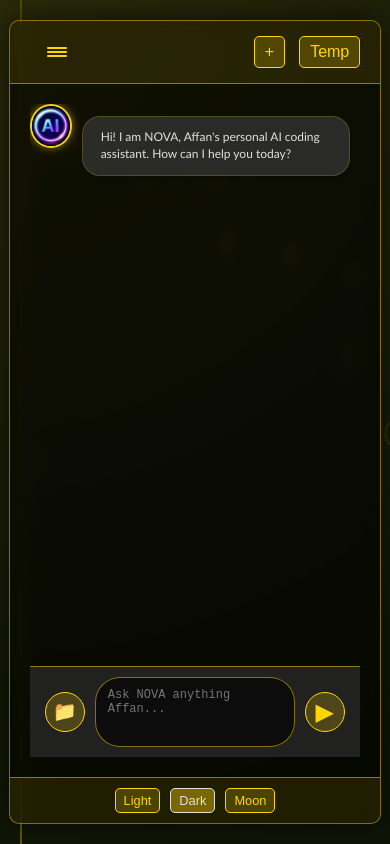
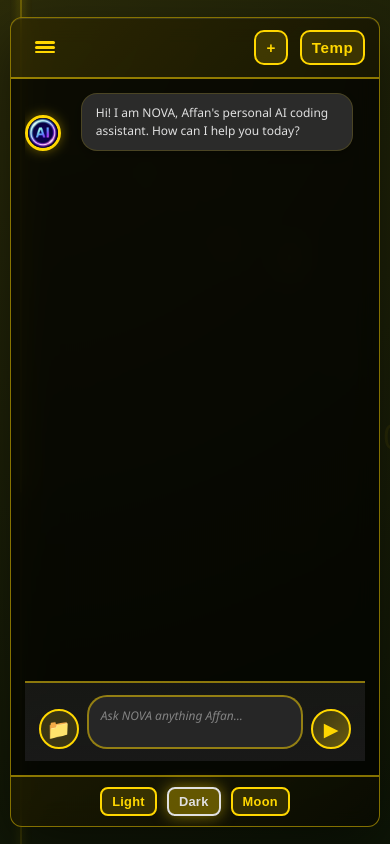
Before and after one commit to affan675/10_ai_frontend, a plain HTML site: page index.html in a window 390 px wide. Shown: the top 844 px of the page. Drawn offline with Linux system fonts and the light colour scheme; a web font is replaced by a local one.

Commit message:
🎨 Enhance UI with modern design, better animations, improved shadows, and polished interactions

```diff
--- a/style.css
+++ b/style.css
@@ -1,83 +1,89 @@
-/* General Body and Font Styling */
+/* ==================== GENERAL STYLING ==================== */
+* {
+    margin: 0;
+    padding: 0;
+    box-sizing: border-box;
+}
+
 body {
-    margin: 0;
-    font-family: 'Calibri', sans-serif;
-    color: #E0E0E0; /* Default text color for dark themes */
-    overflow: hidden; /* Hide scrollbars, as effects will cover full screen */
+    font-family: 'Segoe UI', Tahoma, Geneva, Verdana, sans-serif;
+    color: #E0E0E0;
+    overflow: hidden;
     display: flex;
     justify-content: center;
     align-items: center;
     min-height: 100vh;
-    background-color: #1a1a1a; /* Fallback for background */
-    position: relative; /* For positioning absolute children */
+    background-color: #1a1a1a;
+    position: relative;
 }
 
-/* Base Theme Variables (Dark Theme - Default) */
+/* ==================== THEME VARIABLES ==================== */
 :root {
-    --primary-color: #FFD700; /* Gold/Yellow - JARVIS-like accent */
-    --secondary-color: #B8860B; /* DarkGoldenrod - mixed brown */
-    --background-start: #362602; /* Deep brown-yellow for gradient start */
-    --background-end: #0c0800; /* Darker brown-yellow for gradient end */
+    --primary-color: #FFD700;
+    --secondary-color: #B8860B;
+    --background-start: #362602;
+    --background-end: #0c0800;
     --text-color: #E0E0E0;
-    --ai-message-bg: rgba(50, 50, 50, 0.8);
-    --user-message-bg: rgba(80, 80, 80, 0.8);
-    --input-bg: rgba(40, 40, 40, 0.8);
+    --ai-message-bg: rgba(50, 50, 50, 0.85);
+    --user-message-bg: rgba(70, 100, 150, 0.85);
+    --input-bg: rgba(40, 40, 40, 0.9);
     --border-color: rgba(255, 215, 0, 0.5);
-    --button-bg: rgba(255, 215, 0, 0.2);
-    --button-hover-bg: rgba(255, 215, 0, 0.4);
-    --hacker-effect-color: rgba(255, 215, 0, 0.6);
+    --button-bg: rgba(255, 215, 0, 0.15);
+    --button-hover-bg: rgba(255, 215, 0, 0.35);
+    --hacker-effect-color: rgba(255, 215, 0, 0.5);
     --line-effect-color: rgba(255, 215, 0, 0.3);
 }
 
 /* Light Theme */
 body.light-theme {
-    --primary-color: #007bff;
-    --secondary-color: #6c757d;
-    --background-start: #f0f8ff;
+    --primary-color: #0078D4;
+    --secondary-color: #50E3C2;
+    --background-start: #f5f7fa;
     --background-end: #ffffff;
-    --text-color: #333333;
-    --ai-message-bg: rgba(240, 240, 240, 0.9);
-    --user-message-bg: rgba(220, 220, 220, 0.9);
-    --input-bg: rgba(255, 255, 255, 0.9);
-    --border-color: rgba(0, 123, 255, 0.5);
-    --button-bg: rgba(0, 123, 255, 0.1);
-    --button-hover-bg: rgba(0, 123, 255, 0.2);
-    --hacker-effect-color: rgba(0, 123, 255, 0.6);
-    --line-effect-color: rgba(0, 123, 255, 0.3);
+    --text-color: #1a1a1a;
+    --ai-message-bg: rgba(230, 240, 250, 0.95);
+    --user-message-bg: rgba(200, 230, 255, 0.95);
+    --input-bg: rgba(255, 255, 255, 0.95);
+    --border-color: rgba(0, 120, 212, 0.4);
+    --button-bg: rgba(0, 120, 212, 0.1);
+    --button-hover-bg: rgba(0, 120, 212, 0.2);
+    --hacker-effect-color: rgba(0, 120, 212, 0.4);
+    --line-effect-color: rgba(0, 120, 212, 0.2);
 }
 
 /* Moon Theme */
 body.moon-theme {
-    --primary-color: #9370DB; /* MediumPurple */
-    --secondary-color: #8A2BE2; /* BlueViolet */
-    --background-start: #191970; /* MidnightBlue */
-    --background-end: #483D8B; /* DarkSlateBlue */
-    --text-color: #E6E6FA; /* Lavender */
-    --ai-message-bg: rgba(30, 30, 70, 0.8);
-    --user-message-bg: rgba(60, 60, 100, 0.8);
-    --input-bg: rgba(20, 20, 60, 0.8);
-    --border-color: rgba(147, 112, 219, 0.6);
-    --button-bg: rgba(147, 112, 219, 0.2);
-    --button-hover-bg: rgba(147, 112, 219, 0.4);
-    --hacker-effect-color: rgba(147, 112, 219, 0.6);
-    --line-effect-color: rgba(147, 112, 219, 0.3);
+    --primary-color: #9D4EDD;
+    --secondary-color: #3A86FF;
+    --background-start: #0D0221;
+    --background-end: #240046;
+    --text-color: #E8E0FF;
+    --ai-message-bg: rgba(30, 20, 60, 0.9);
+    --user-message-bg: rgba(60, 40, 100, 0.9);
+    --input-bg: rgba(20, 10, 50, 0.95);
+    --border-color: rgba(157, 78, 221, 0.6);
+    --button-bg: rgba(157, 78, 221, 0.2);
+    --button-hover-bg: rgba(157, 78, 221, 0.4);
+    --hacker-effect-color: rgba(157, 78, 221, 0.5);
+    --line-effect-color: rgba(157, 78, 221, 0.3);
 }
 
-/* Background Animations and Overlays */
+/* ==================== BACKGROUND & EFFECTS ==================== */
 #gradient-background {
     position: absolute;
     top: 0;
     left: 0;
     width: 100%;
     height: 100%;
-    z-index: -3; /* Below everything else */
+    z-index: -3;
     background: radial-gradient(circle at top left, var(--background-start) 0%, var(--background-end) 100%);
-    animation: backgroundShift 20s infinite alternate; /* Will be refined in JS */
+    animation: backgroundShift 25s infinite alternate ease-in-out;
 }
 
 @keyframes backgroundShift {
-    0% { background-position: 0% 0%; }
-    100% { background-position: 100% 100%; }
+    0% { filter: brightness(1); }
+    50% { filter: brightness(1.1); }
+    100% { filter: brightness(0.95); }
 }
 
 .hacker-effect-overlay {
@@ -86,266 +92,400 @@ body.moon-theme {
     left: 0;
     width: 100%;
     height: 100%;
-    z-index: -2; /* Below content, above main background */
-    pointer-events: none; /* Allows clicks to pass through */
-    overflow: hidden; /* Contain falling characters */
+    z-index: -2;
+    pointer-events: none;
+    overflow: hidden;
 }
 
 .line-effect-left, .line-effect-right {
     position: absolute;
-    width: 2px; /* Thin line */
+    width: 2px;
     background: var(--line-effect-color);
-    z-index: -1; /* Above background, below content */
-    opacity: 0.7;
+    z-index: -1;
+    opacity: 0.5;
     pointer-events: none;
-    animation: lineMove 15s infinite linear;
+    animation: lineMove 18s infinite linear;
+    box-shadow: 0 0 10px var(--hacker-effect-color);
 }
 
 .line-effect-left {
     left: 10%;
-    height: 120%; /* Extend beyond viewport */
-    top: -10%;
-    transform-origin: top;
+    height: 150%;
+    top: -25%;
 }
 
 .line-effect-right {
     right: 10%;
-    height: 120%; /* Extend beyond viewport */
-    top: -10%;
-    animation-delay: 7s; /* Stagger animation */
-    transform-origin: top;
+    height: 150%;
+    top: -25%;
+    animation-delay: 8s;
 }
 
 @keyframes lineMove {
-    0% { transform: translateY(0) scaleY(0.1); opacity: 0; }
-    25% { opacity: 0.5; }
-    50% { transform: translateY(100%) scaleY(1); opacity: 0.8; }
-    75% { opacity: 0.5; }
-    100% { transform: translateY(200%) scaleY(0.1); opacity: 0; }
+    0% { transform: translateY(-100%); opacity: 0; }
+    15% { opacity: 0.6; }
+    50% { opacity: 0.8; }
+    85% { opacity: 0.3; }
+    100% { transform: translateY(100%); opacity: 0; }
 }
 
-
-/* Main Container Styling */
+/* ==================== MAIN CONTAINER ==================== */
 .container {
-    width: 90%;
-    max-width: 900px; /* Max width for a comfortable chat experience */
-    height: 90vh; /* Responsive height */
-    background-color: rgba(0, 0, 0, 0.6); /* Semi-transparent overlay */
-    border-radius: 15px;
-    box-shadow: 0 0 30px rgba(0, 0, 0, 0.7);
+    width: 92%;
+    max-width: 1000px;
+    height: 92vh;
+    background: rgba(0, 0, 0, 0.65);
+    border-radius: 20px;
+    box-shadow: 0 20px 60px rgba(0, 0, 0, 0.5),
+                inset 0 1px 0 rgba(255, 255, 255, 0.1);
     display: flex;
     flex-direction: column;
-    overflow: hidden; /* Hide overflow from rounded corners */
-    backdrop-filter: blur(8px); /* Frosted glass effect */
-    border: 1px solid var(--border-color);
+    overflow: hidden;
+    backdrop-filter: blur(12px);
+    border: 1.5px solid var(--border-color);
     position: relative;
-    z-index: 1; /* Above background effects */
+    z-index: 1;
+    transition: all 0.4s cubic-bezier(0.25, 0.46, 0.45, 0.94);
 }
 
-/* Header Styling */
+.container:hover {
+    box-shadow: 0 30px 80px rgba(0, 0, 0, 0.6),
+                inset 0 1px 0 rgba(255, 255, 255, 0.15);
+}
+
+/* ==================== HEADER ==================== */
 .header {
     display: flex;
     justify-content: space-between;
     align-items: center;
-    padding: 15px 20px;
-    background-color: rgba(255, 215, 0, 0.1); /* Slightly transparent accent */
-    border-bottom: 1px solid var(--border-color);
+    padding: 18px 25px;
+    background: linear-gradient(135deg, rgba(255, 215, 0, 0.12) 0%, rgba(255, 215, 0, 0.05) 100%);
+    border-bottom: 2px solid var(--border-color);
+    gap: 15px;
+}
+
+.header-right {
+    display: flex;
+    gap: 12px;
 }
 
 .header-button {
     background: var(--button-bg);
     color: var(--primary-color);
-    border: 1px solid var(--primary-color);
-    border-radius: 5px;
-    padding: 8px 12px;
-    font-size: 1.2em;
+    border: 2px solid var(--primary-color);
+    border-radius: 10px;
+    padding: 10px 16px;
+    font-size: 1.1em;
+    font-weight: 600;
     cursor: pointer;
-    transition: background-color 0.3s ease, color 0.3s ease, border-color 0.3s ease;
-    margin-left: 10px;
+    transition: all 0.3s cubic-bezier(0.34, 1.56, 0.64, 1);
+    position: relative;
+    overflow: hidden;
+    letter-spacing: 0.5px;
+}
+
+.header-button::before {
+    content: '';
+    position: absolute;
+    top: 0;
+    left: -100%;
+    width: 100%;
+    height: 100%;
+    background: var(--button-hover-bg);
+    transition: left 0.3s ease;
+    z-index: -1;
 }
 
 .header-button:hover {
     background-color: var(--button-hover-bg);
     color: var(--text-color);
+    border-color: var(--text-color);
+    transform: translateY(-3px);
+    box-shadow: 0 8px 20px rgba(255, 215, 0, 0.3);
+}
+
+.header-button:active {
+    transform: translateY(-1px);
 }
 
 .menu-button {
     display: flex;
     flex-direction: column;
     justify-content: space-around;
-    align-items: center;
     width: 40px;
-    height: 30px;
-    padding: 0;
+    height: 32px;
     background: none;
     border: none;
+    padding: 0;
+    cursor: pointer;
 }
 
 .menu-button .menu-line {
-    width: 25px;
+    width: 28px;
     height: 3px;
     background-color: var(--primary-color);
     border-radius: 2px;
-    transition: background-color 0.3s ease;
+    transition: all 0.3s cubic-bezier(0.34, 1.56, 0.64, 1);
 }
 
 .menu-button:hover .menu-line {
     background-color: var(--text-color);
+    box-shadow: 0 0 8px var(--primary-color);
 }
 
-/* Chat Area Styling */
+.menu-button:hover .menu-line:nth-child(1) {
+    transform: translateY(-3px);
+}
+
+.menu-button:hover .menu-line:nth-child(3) {
+    transform: translateY(3px);
+}
+
+/* ==================== CHAT AREA ==================== */
 .chat-area {
-    flex-grow: 1; /* Takes up available space */
+    flex-grow: 1;
     display: flex;
     flex-direction: column;
-    padding: 20px;
-    overflow-y: auto; /* Enable scrolling for chat messages */
-    position: relative; /* For avatar positioning */
+    padding: 25px;
+    overflow: hidden;
+    background: rgba(0, 0, 0, 0.2);
 }
 
 .chat-display {
     flex-grow: 1;
     overflow-y: auto;
-    padding-right: 10px; /* Space for scrollbar */
+    padding-right: 12px;
+    display: flex;
+    flex-direction: column;
+    gap: 12px;
+    scroll-behavior: smooth;
 }
 
+/* Custom Scrollbar */
+.chat-display::-webkit-scrollbar {
+    width: 8px;
+}
+
+.chat-display::-webkit-scrollbar-track {
+    background: rgba(255, 215, 0, 0.05);
+    border-radius: 10px;
+}
+
+.chat-display::-webkit-scrollbar-thumb {
+    background: var(--primary-color);
+    border-radius: 10px;
+    opacity: 0.6;
+    transition: opacity 0.3s;
+}
+
+.chat-display::-webkit-scrollbar-thumb:hover {
+    opacity: 1;
+}
+
+/* ==================== MESSAGES ==================== */
 .message {
     display: flex;
-    align-items: flex-start;
-    margin-bottom: 15px;
-    position: relative;
+    align-items: flex-end;
+    gap: 12px;
+    animation: slideIn 0.4s cubic-bezier(0.34, 1.56, 0.64, 1);
+}
+
+@keyframes slideIn {
+    from {
+        opacity: 0;
+        transform: translateY(20px);
+    }
+    to {
+        opacity: 1;
+        transform: translateY(0);
+    }
 }
 
 .message-text {
     background-color: var(--ai-message-bg);
-    padding: 12px 18px;
-    border-radius: 18px;
-    max-width: 75%;
-    font-size: 12px; /* Calibri font size 12 */
-    line-height: 1.4;
+    padding: 14px 20px;
+    border-radius: 16px;
+    max-width: 70%;
+    font-size: 14px;
+    line-height: 1.5;
     word-wrap: break-word;
-    box-shadow: 0 2px 5px rgba(0, 0, 0, 0.3);
-    border: 1px solid rgba(255, 215, 0, 0.2); /* Subtle border */
+    box-shadow: 0 4px 12px rgba(0, 0, 0, 0.25);
+    border: 1px solid rgba(255, 215, 0, 0.15);
     color: var(--text-color);
+    transition: all 0.3s ease;
+}
+
+.message-text:hover {
+    box-shadow: 0 6px 20px rgba(0, 0, 0, 0.35);
+    border-color: rgba(255, 215, 0, 0.3);
+    transform: translateY(-2px);
 }
 
 .avatar {
-    width: 40px;
-    height: 40px;
+    width: 42px;
+    height: 42px;
     border-radius: 50%;
     object-fit: cover;
-    border: 2px solid var(--primary-color);
-    box-shadow: 0 0 8px rgba(255, 215, 0, 0.5);
+    border: 3px solid var(--primary-color);
+    box-shadow: 0 0 12px rgba(255, 215, 0, 0.4);
+    flex-shrink: 0;
+    transition: all 0.3s ease;
+}
+
+.avatar:hover {
+    box-shadow: 0 0 20px rgba(255, 215, 0, 0.6);
+    transform: scale(1.1);
+}
+
+.ai-message {
+    justify-content: flex-start;
 }
 
 .ai-message .avatar {
-    margin-right: 10px;
+    margin-right: 8px;
 }
 
 .user-message {
-    justify-content: flex-end; /* Align user messages to the right */
-}
-
-.user-message .avatar {
-    margin-left: 10px;
-    order: 2; /* Place avatar after text for right alignment */
+    justify-content: flex-end;
 }
 
 .user-message .message-text {
     background-color: var(--user-message-bg);
-    order: 1; /* Place text before avatar */
-    border: 1px solid rgba(0, 123, 255, 0.2); /* User message border color */
+    order: 1;
+    border: 1px solid rgba(100, 150, 220, 0.3);
 }
 
+.user-message .avatar {
+    margin-left: 8px;
+    order: 2;
+}
 
-/* Code Block Styling (for future JS insertion) */
+/* ==================== CODE BLOCKS ==================== */
 .code-block {
-    background-color: rgba(0, 0, 0, 0.5); /* Slightly darker for contrast */
+    background-color: rgba(0, 0, 0, 0.7);
     border: 1px solid var(--border-color);
-    border-radius: 8px;
-    padding: 10px;
-    margin-top: 10px;
-    overflow-x: auto; /* Enable horizontal scrolling for long code lines */
-    font-family: 'Consolas', 'Monaco', 'Courier New', monospace; /* Monospaced font for code */
-    font-size: 11px; /* Slightly smaller for code readability */
+    border-radius: 12px;
+    padding: 14px;
+    margin-top: 12px;
+    overflow-x: auto;
+    font-family: 'Fira Code', 'Consolas', monospace;
+    font-size: 12px;
+    box-shadow: inset 0 0 10px rgba(0, 0, 0, 0.3);
 }
 
 .code-block pre {
     margin: 0;
-    white-space: pre-wrap; /* Wrap long lines if needed */
+    white-space: pre-wrap;
+    word-break: break-word;
 }
 
-/* Syntax Highlighting (placeholders - actual colors depend on highlighter library) */
-.code-block .keyword { color: #569CD6; } /* Blue */
-.code-block .string { color: #CE9178; } /* Orange */
-.code-block .comment { color: #6A9955; } /* Green */
-.code-block .number { color: #B5CEA8; } /* Light Green */
-.code-block .function { color: #DCDCAA; } /* Yellow */
-.code-block .operator { color: #D4D4D4; } /* White */
+.code-block .keyword { color: #569CD6; font-weight: 600; }
+.code-block .string { color: #CE9178; }
+.code-block .comment { color: #6A9955; }
+.code-block .number { color: #B5CEA8; }
+.code-block .function { color: #DCDCAA; }
+.code-block .operator { color: #D4D4D4; }
 
-
-/* Input Area Styling */
+/* ==================== INPUT AREA ==================== */
 .input-area {
     display: flex;
-    align-items: center;
-    padding: 15px 20px;
-    border-top: 1px solid var(--border-color);
-    background-color: var(--input-bg);
-    gap: 10px;
+    align-items: flex-end;
+    padding: 18px 25px;
+    border-top: 2px solid var(--border-color);
+    background: linear-gradient(180deg, rgba(40, 40, 40, 0.5) 0%, rgba(30, 30, 30, 0.8) 100%);
+    gap: 12px;
 }
 
 #messageInput {
     flex-grow: 1;
-    padding: 12px 15px;
-    border: 1px solid var(--border-color);
-    border-radius: 25px;
-    background-color: rgba(0, 0, 0, 0.6);
+    padding: 13px 18px;
+    border: 2px solid var(--border-color);
+    border-radius: 20px;
+    background-color: var(--input-bg);
     color: var(--text-color);
-    font-size: 12px; /* Calibri font size 12 */
-    resize: none; /* Disable manual resizing */
-    min-height: 20px; /* Single line */
-    max-height: 100px; /* Max height before scroll for Shift+Enter */
-    overflow-y: hidden; /* Hide scrollbar initially */
-    transition: all 0.2s ease-in-out;
+    font-size: 14px;
+    font-family: inherit;
+    resize: none;
+    min-height: 24px;
+    max-height: 120px;
+    overflow-y: hidden;
+    transition: all 0.3s ease;
+}
+
+#messageInput::placeholder {
+    color: rgba(224, 224, 224, 0.5);
+    font-style: italic;
 }
 
 #messageInput:focus {
     outline: none;
     border-color: var(--primary-color);
-    box-shadow: 0 0 8px rgba(255, 215, 0, 0.6);
+    box-shadow: 0 0 15px rgba(255, 215, 0, 0.4),
+                inset 0 0 8px rgba(255, 215, 0, 0.1);
+    background-color: rgba(40, 40, 40, 0.95);
 }
 
 .input-button {
     background: var(--button-bg);
     color: var(--primary-color);
-    border: 1px solid var(--primary-color);
-    border-radius: 50%; /* Make them round */
-    width: 45px;
-    height: 45px;
+    border: 2px solid var(--primary-color);
+    border-radius: 50%;
+    width: 48px;
+    height: 48px;
     display: flex;
     justify-content: center;
     align-items: center;
     font-size: 1.5em;
     cursor: pointer;
-    transition: background-color 0.3s ease, color 0.3s ease, border-color 0.3s ease;
-    flex-shrink: 0; /* Prevent buttons from shrinking */
+    transition: all 0.3s cubic-bezier(0.34, 1.56, 0.64, 1);
+    flex-shrink: 0;
+    position: relative;
+}
+
+.input-button::after {
+    content: '';
+    position: absolute;
+    width: 100%;
+    height: 100%;
+    border-radius: 50%;
+    border: 2px solid var(--primary-color);
+    opacity: 0;
+    animation: ripple 0.6s ease-out;
+}
+
+@keyframes ripple {
+    0% {
+        transform: scale(1);
+        opacity: 1;
+    }
+    100% {
+        transform: scale(1.5);
+        opacity: 0;
+    }
 }
 
 .input-button:hover {
     background-color: var(--button-hover-bg);
     color: var(--text-color);
+    border-color: var(--text-color);
+    transform: scale(1.08);
+    box-shadow: 0 0 20px rgba(255, 215, 0, 0.4);
+}
+
+.input-button:active {
+    transform: scale(0.95);
 }
 
 .send-button {
-    font-size: 1.8em; /* Slightly larger for send button */
-    padding-left: 5px; /* Adjust arrow position */
+    font-size: 1.6em;
+    background: linear-gradient(135deg, var(--button-bg), var(--button-hover-bg));
 }
 
-/* Footer and Theme Switcher */
+/* ==================== FOOTER ==================== */
 .footer {
-    padding: 10px 20px;
-    border-top: 1px solid var(--border-color);
-    background-color: rgba(255, 215, 0, 0.1);
+    padding: 14px 25px;
+    border-top: 2px solid var(--border-color);
+    background: linear-gradient(135deg, rgba(255, 215, 0, 0.08) 0%, rgba(255, 215, 0, 0.02) 100%);
     display: flex;
     justify-content: center;
     align-items: center;
@@ -359,49 +499,140 @@ body.moon-theme {
 .theme-button {
     background: var(--button-bg);
     color: var(--primary-color);
-    border: 1px solid var(--primary-color);
-    border-radius: 5px;
-    padding: 5px 10px;
-    font-size: 0.9em;
+    border: 2px solid var(--primary-color);
+    border-radius: 8px;
+    padding: 7px 14px;
+    font-size: 0.95em;
+    font-weight: 600;
     cursor: pointer;
-    transition: background-color 0.3s ease, color 0.3s ease, border-color 0.3s ease;
+    transition: all 0.3s cubic-bezier(0.34, 1.56, 0.64, 1);
+    letter-spacing: 0.3px;
 }
 
-.theme-button:hover, .theme-button.active {
+.theme-button:hover {
     background-color: var(--button-hover-bg);
     color: var(--text-color);
     border-color: var(--text-color);
+    transform: translateY(-2px);
+    box-shadow: 0 6px 12px rgba(255, 215, 0, 0.25);
 }
 
-/* Responsive Adjustments */
+.theme-button.active {
+    background-color: var(--button-hover-bg);
+    color: var(--text-color);
+    border-color: var(--text-color);
+    box-shadow: 0 0 15px rgba(255, 215, 0, 0.5);
+}
+
+/* ==================== RESPONSIVE DESIGN ==================== */
+@media (max-width: 1024px) {
+    .container {
+        max-width: 95%;
+        height: 94vh;
+    }
+
+    .message-text {
+        max-width: 80%;
+    }
+}
+
 @media (max-width: 768px) {
     .container {
-        width: 95%;
-        height: 95vh;
-        border-radius: 10px;
+        border-radius: 16px;
+        height: 96vh;
+    }
+
+    .header {
+        padding: 14px 18px;
     }
 
     .header-button {
-        padding: 6px 10px;
+        padding: 8px 12px;
         font-size: 1em;
     }
 
+    .chat-area {
+        padding: 18px;
+    }
+
+    .message-text {
+        max-width: 85%;
+        font-size: 13px;
+        padding: 12px 16px;
+    }
+
+    .avatar {
+        width: 38px;
+        height: 38px;
+    }
+
+    #messageInput {
+        font-size: 13px;
+        padding: 11px 15px;
+    }
+
+    .input-button {
+        width: 44px;
+        height: 44px;
+        font-size: 1.3em;
+    }
+
+    .theme-button {
+        padding: 6px 12px;
+        font-size: 0.85em;
+    }
+}
+
+@media (max-width: 480px) {
+    .container {
+        width: 96%;
+        border-radius: 12px;
+    }
+
+    .header {
+        padding: 12px 14px;
+        gap: 8px;
+    }
+
+    .header-button {
+        padding: 7px 10px;
+        font-size: 0.95em;
+    }
+
     .menu-button {
-        width: 35px;
-        height: 25px;
+        width: 32px;
+        height: 28px;
     }
 
     .menu-button .menu-line {
         width: 20px;
-        height: 2px;
+        height: 2.5px;
+    }
+
+    .chat-area {
+        padding: 14px;
+    }
+
+    .message-text {
+        max-width: 90%;
+        font-size: 12px;
+        padding: 10px 14px;
+    }
+
+    .avatar {
+        width: 36px;
+        height: 36px;
     }
 
     .input-area {
-        padding: 10px 15px;
+        padding: 12px 14px;
+        gap: 8px;
     }
 
     #messageInput {
+        font-size: 12px;
         padding: 10px 12px;
+        max-height: 80px;
     }
 
     .input-button {
@@ -410,17 +641,17 @@ body.moon-theme {
         font-size: 1.2em;
     }
 
-    .send-button {
-        font-size: 1.5em;
+    .footer {
+        padding: 10px 14px;
     }
 
     .theme-button {
-        padding: 4px 8px;
+        padding: 5px 10px;
         font-size: 0.8em;
     }
 
     .line-effect-left, .line-effect-right {
-        left: 5%;
-        right: 5%;
+        left: 5% !important;
+        right: 5% !important;
     }
 }
```
